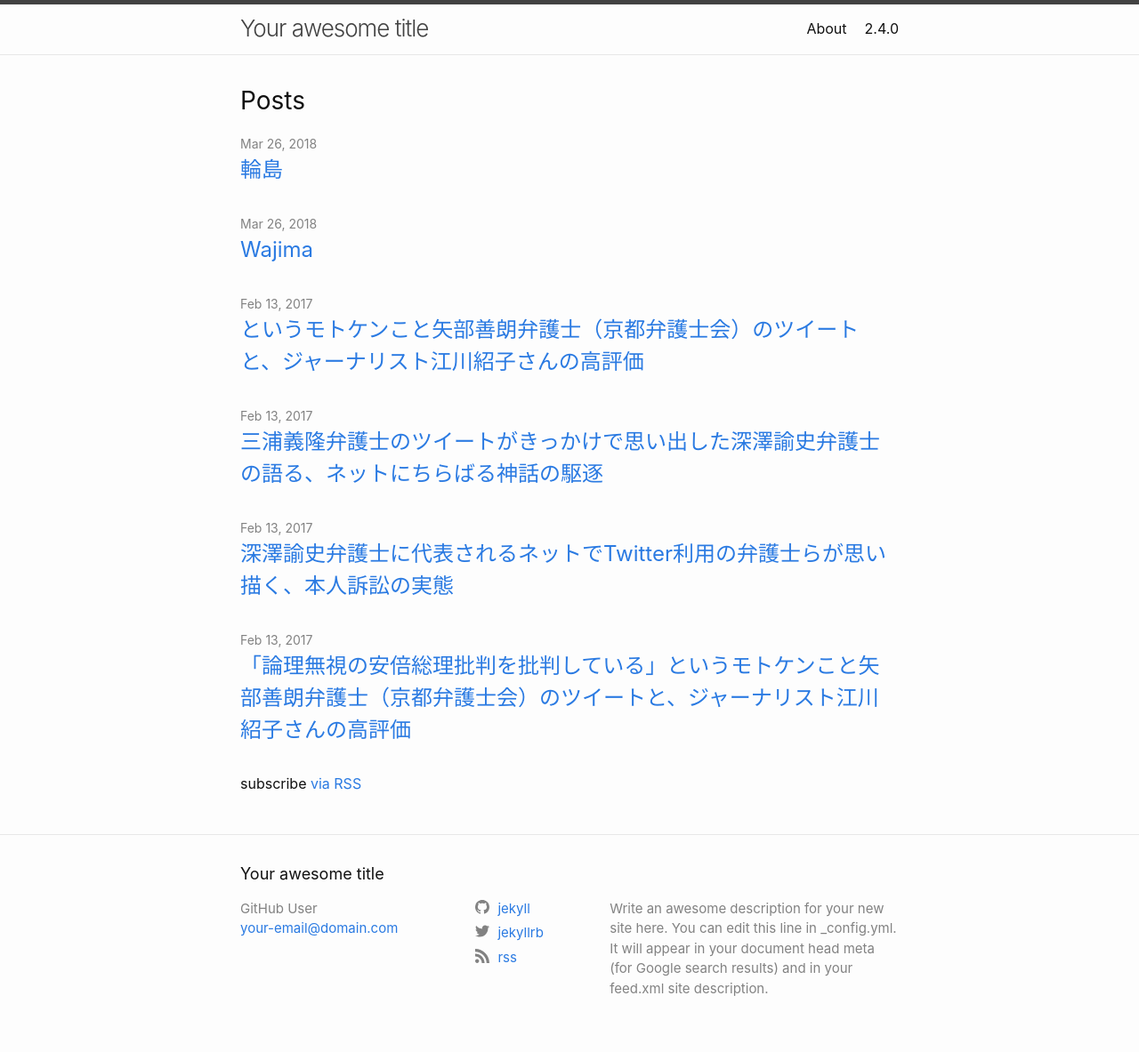
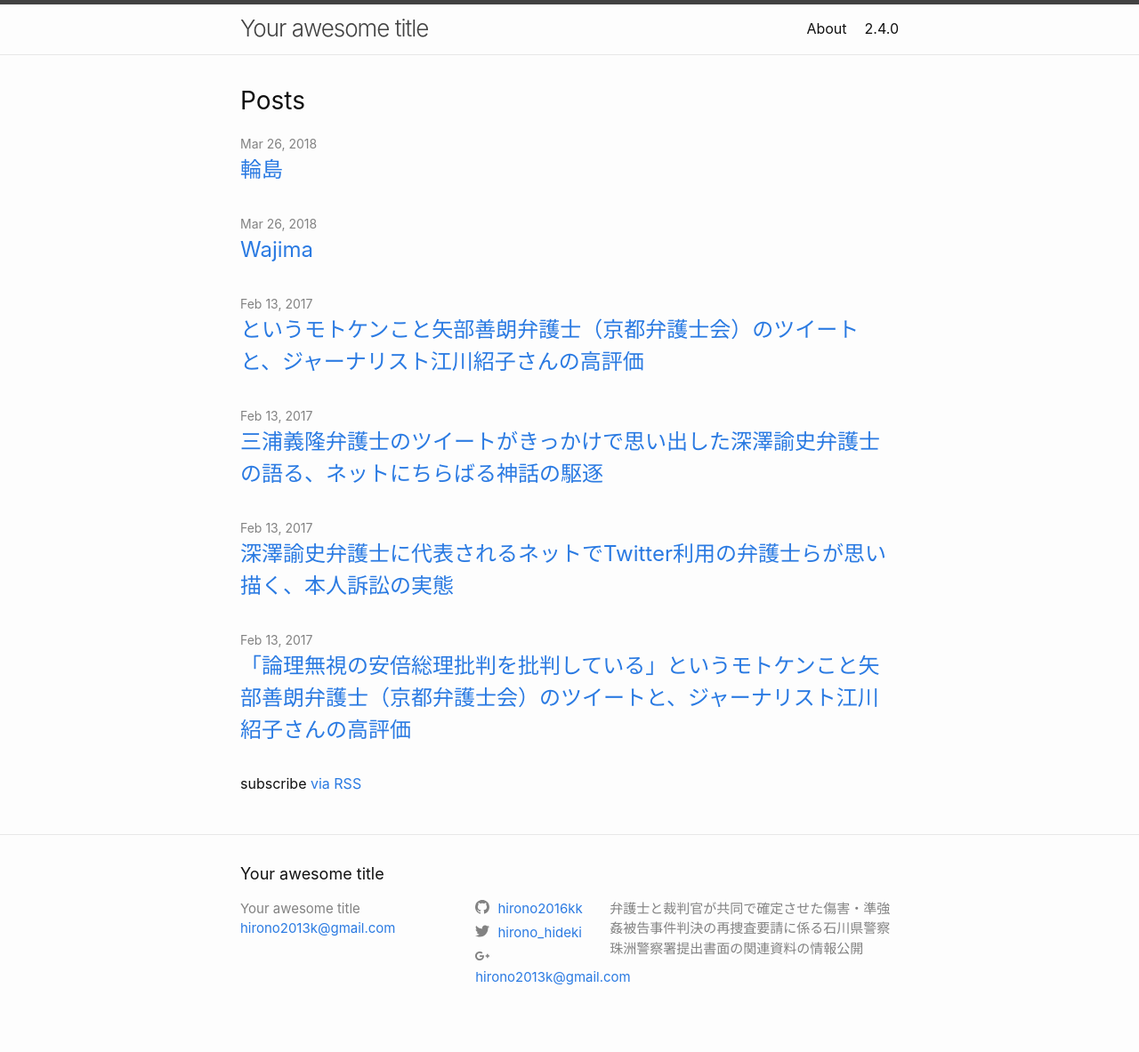
Before and after one commit to hirono2016kk/minima, a Jekyll site: the page built from index.md, in a window 1280 px wide. Shown: the whole page at 89% size. Built offline with Jekyll 4.4.1, drawn with Linux system fonts in a browser that asks for light colours.

Commit message:
update 2018-03-26_1215 a66-Diginnos-PC

```diff
--- a/_config.yml
+++ b/_config.yml
@@ -1,15 +1,12 @@
 title: Your awesome title
-author: GitHub User
-email: your-email@domain.com
-description: > # this means to ignore newlines until "twitter_username:"
-  Write an awesome description for your new site here. You can edit this
-  line in _config.yml. It will appear in your document head meta (for
-  Google search results) and in your feed.xml site description.
+email: hirono2013k@gmail.com
+description: >- # this means to ignore newlines until "baseurl:"
+ 弁護士と裁判官が共同で確定させた傷害・準強姦被告事件判決の再捜査要請に係る石川県警察珠洲警察署提出書面の関連資料の情報公開
+baseurl: "" # the subpath of your site, e.g. /blog
+url: "" # the base hostname & protocol for your site, e.g. http://example.com
+twitter_username: hirono_hideki
+github_username: hirono2016kk
 
-# social links
-twitter_username: jekyllrb
-github_username:  jekyll
-rss: rss
 # dribbble_username: jekyll
 # facebook_username: jekyll
 # flickr_username: jekyll
@@ -17,7 +14,7 @@ rss: rss
 # linkedin_username: jekyll
 # pinterest_username: jekyll
 # youtube_username: jekyll
-# googleplus_username: +jekyll
+googleplus_username: hirono2013k@gmail.com
 
 # Mastodon instances
 # mastodon:
```
